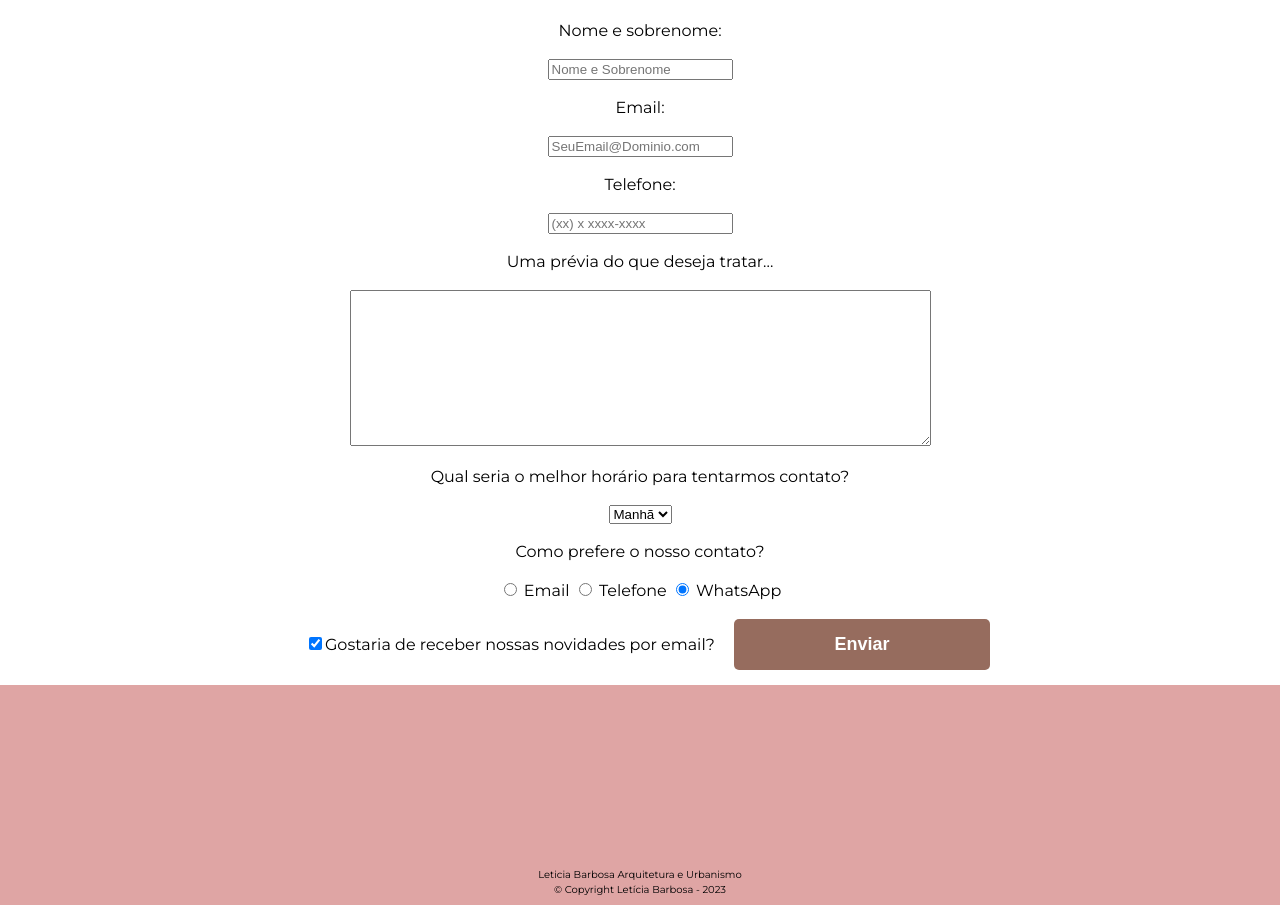
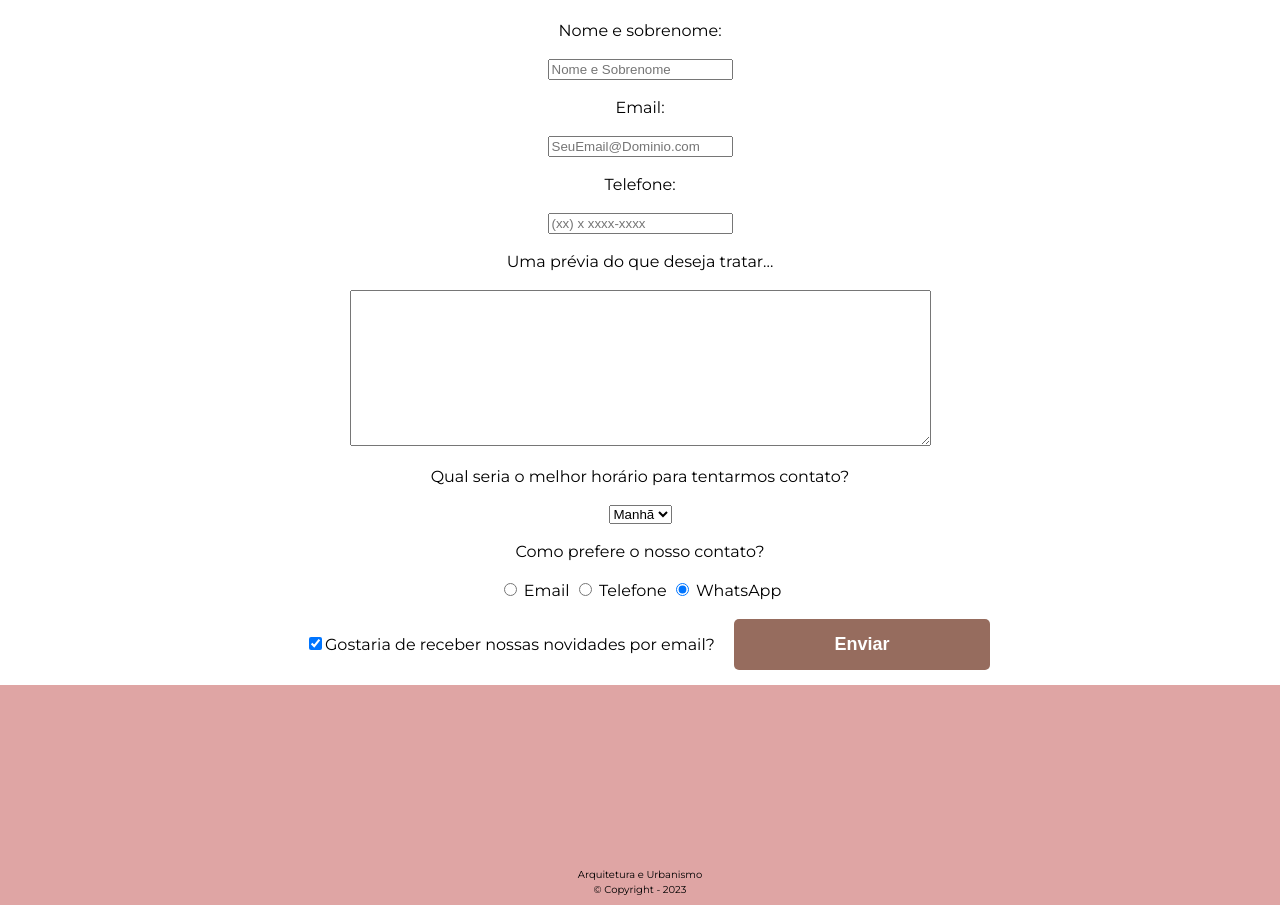
Before and after one commit to RobertoFacina/Site_BarbosaArquitetura, a plain HTML site: page contato.html in a window 1280 px wide. Shown: the part 207-1112 px from the top of the page. Drawn offline with Linux system fonts and the light colour scheme.

Commit message:
Update contato.html

```diff
--- a/contato.html
+++ b/contato.html
@@ -4,7 +4,7 @@
     <meta charset="UTF-8">
     <meta http-equiv="X-UA-Compatible" content="IE=edge">
     <meta name="viewport" content="width=device-width, initial-scale=1.0">
-    <title>Leticia Barbosa Arquitetura e Urbanismo - Contato</title>
+    <title>Arquitetura e Urbanismo - Contato</title>
     <link rel="stylesheet" href="style.css">
     <link rel="stylesheet" href="reset.css">
     <link href="https://fonts.googleapis.com/css?family=Montserrat&display=swap" rel="stylesheet">
@@ -58,8 +58,8 @@
     </main>
     <footer>
         <div class="fim">
-            <h2>Leticia Barbosa Arquitetura e Urbanismo</h2>
-            <p class="copyright">&copy; Copyright Letícia Barbosa - 2023</p>
+            <h2>Arquitetura e Urbanismo</h2>
+            <p class="copyright">&copy; Copyright - 2023</p>
         </div>
     </footer>
 </body>
```
